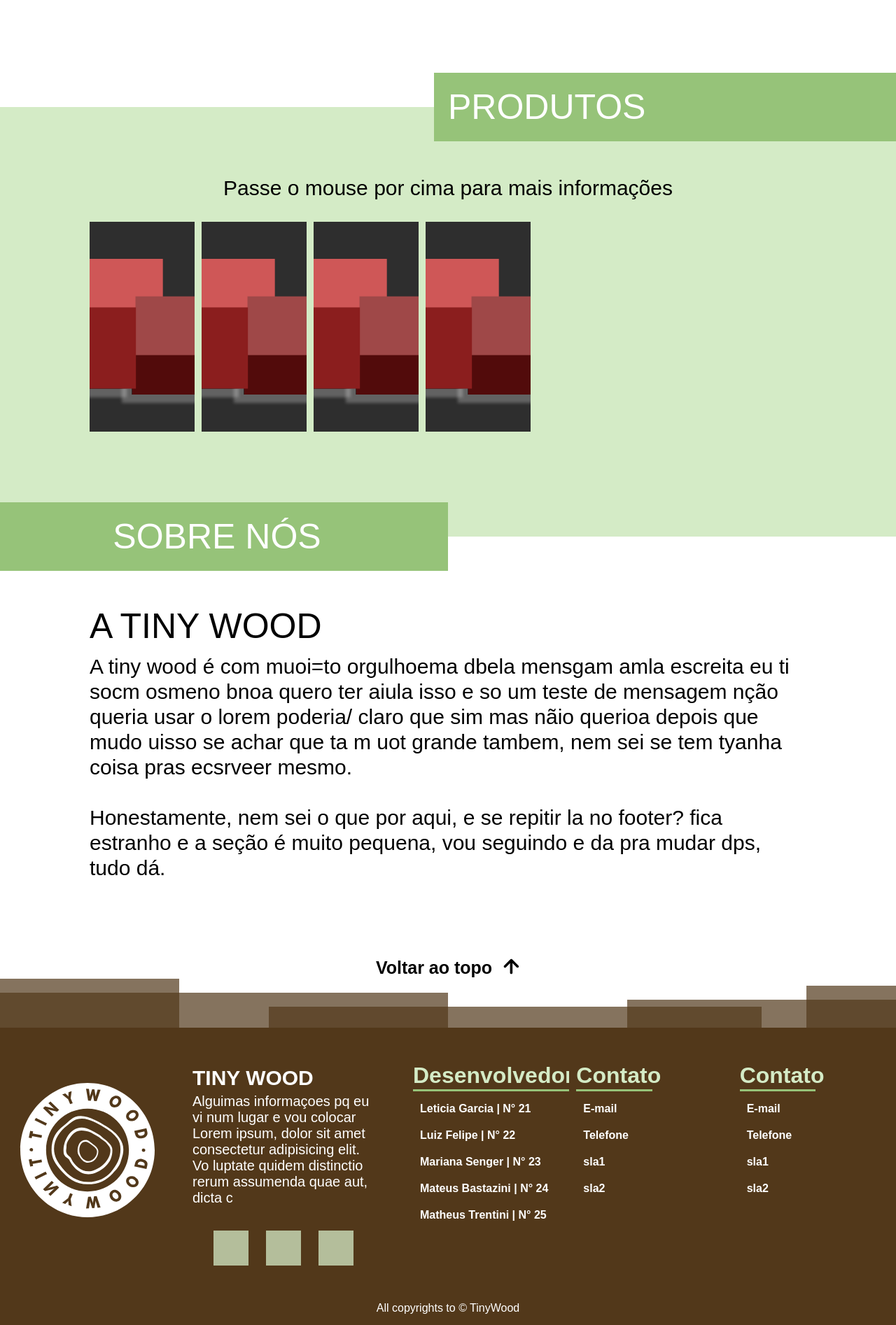
After one commit to MBastazini/E-Commerce, a PHP site: page /index.php in a window 1280 px wide. The commit adds this page. Shown: the part 2301-4195 px from the top of the page at 70% size. Run offline with PHP 8.4, Linux system fonts and the light colour scheme; data that the repository does not hold is empty; some libraries are stand-ins or nearby versions; some web fonts are replaced.

Commit message:
Mudanças simples + index.php

```diff
--- a/PHP/cadastro.php
+++ b/PHP/cadastro.php
@@ -34,6 +34,7 @@
     }
     else{
 
+        /*
 // Obter senha
 $senha = 'user-input-pass';
 
@@ -47,9 +48,7 @@ if(!$uppercase || !$lowercase || !$number || !$specialChars || strlen($password)
     echo 'Password should be at least 8 characters in length and should include at least one upper case letter, one number, and one special character.';
 }else{
     echo 'Strong password.';
-}
-
-//codigo mateus
+} */
 
 
         if($senha == $csenha){
--- a/index.css
+++ b/index.css
@@ -256,6 +256,7 @@ a{
     background-color: white;
     border-radius: 5px;
     color: black;
+    white-space: nowrap;
 }
 
 .nav_logo{
@@ -458,8 +459,11 @@ a{
 .tela_scroll_down.up h1{
     font-size: 25px;
 }
+/* Já ta colocado em todos os footer, eu posso até
+trocar pra classe roda180 que faz a exata mesma coisa, mas só
+consumiria mais linhas (menos de CSS, porem mais de HTML.)*/
 .tela_scroll_down.up img{
-    transform: rotate(180deg);
+    rotate: 180deg;
 }
 
 .tela_scroll_down img{
@@ -2199,6 +2203,9 @@ a{
         display: flex;
         align-items: center;
     }
+    .roda180{
+        rotate: 180deg;
+    }
     #pg_info .seta{
         height: 450px;
         width: 70px;
@@ -2207,7 +2214,7 @@ a{
         align-items: center;
         justify-content: center;
         transition: 0.5s;
-        border-radius: 10px;
+        border-radius: 0 10px 10px 0px;
     }
     #pg_info .seta:hover{
         transform: scale(1.05);
--- /dev/null
+++ b/index.php
@@ -0,0 +1,411 @@
+<!DOCTYPE html>
+<html lang="pt-BR">
+<head>
+    <meta charset="UTF-8">
+    <meta http-equiv="X-UA-Compatible" content="IE=edge">
+    <meta name="viewport" content="width=device-width, initial-scale=1.0">
+    <link rel="stylesheet" type="text/css" href="index.css">
+    <link rel="icon" type="image/x-icon" href="Icones/logo-bola-verde.svg">
+    <title>Tiny Wood</title>
+</head>
+<body>
+    <script src="JS/home.js" defer></script>
+    <script src="JS/index.js" defer></script>
+
+    <div class="nav_nav nav_sobe container">
+        <div class="nav_fundo nf_fixo"></div>
+        <a href="index.html"><img src="Icones/logo-verde.svg" class="nav_logo" alt="Logo TINYWOOD"></a>
+
+
+        <div class="nav_div_pesquisa">
+                <div class="nav_pesquisa">
+                    <img src="Icones/pesquisa_cinza.svg" class="nav_icon">
+                    <input type="text" placeholder="Pesquisar...">
+                </div>
+                <div class="nav_p_resultados">
+
+                <?php
+                    ini_set ( 'display_errors' , 1);
+                    error_reporting (E_ALL);
+
+                    include("PHP/caixa.php");
+
+
+                    $conn = coneccao();
+                    $sql = "select * from tbl_produto";
+                    $produtos = $conn->query($sql);
+                    $a = 1;
+                    while ($produto = $produtos->fetch())
+                    {
+                        echo "<a href='produtos.html#".$produto['cod_produto']."'>";
+                        echo "<div>";
+                        echo "<p>".$produto['nome']."</p>";
+                        echo "</div>";
+                        echo "</a>";
+                    }
+
+                ?>
+                    <a href="produtos.html#1">
+                        <div>
+                            <p>Chaveiro Engines</p>
+                        </div>
+                    </a>
+                    <a href="produtos.html#2">
+                        <div>
+                            <p>Chaveiro Lampada</p>
+                        </div>
+                    </a>
+                    <a href="produtos.html#3">
+                        <div>
+                            <p>Chaveiro CPU</p>
+                        </div>
+                    </a>
+                    <a href="produtos.html#4">
+                        <div>
+                            <p>Chaveiro CTI</p>
+                        </div>
+                    </a>
+                </div>
+        </div>
+
+        <img src="Icones/menu-hamburguer.svg" class="nav_tres_risco" alt="Mais opções">
+        <div class="nav_elementos">
+            <div class="nav_risco"></div>
+
+            <div class="nav_home" id="nav_botao_ativo">
+                <img class="nav_icon" src="Icones/home_branco.svg">
+                <p>HOME</p>
+            </div>
+            <a href="produtos.html">
+                <div class="nav_produtos">
+                    <img class="nav_icon" src="Icones/shopping_preto.svg">
+                    <p>PRODUTOS</p>
+                </div>
+            <a href="sobre.html">
+                <div class="nav_sobre">
+                    <img class="nav_icon" src="Icones/sobre_preto.svg">
+                    <p>SOBRE</p>
+                </div>
+            </a>
+
+            <a href="carrinho.html">
+                <div class="nav_info_lateral">
+                    <img class="nav_icon2" src="Icones/carrinho_preto.svg">
+                    <p>CARRINHO</p>
+                </div>
+            </a>
+            <a href="PHP/usuario.php">
+                <div class="nav_info_lateral">
+                    <img class="nav_icon2" src="Icones/login_preto.svg">
+                    <p>LOGIN</p>
+                </div>
+            </a>
+        </div>
+
+    </div>
+    <section id="telaInicio">
+        <div class="tela_inicial_flex">
+            <div class="tela_inicial container">
+                <div class="texto_inicial">
+                    <h1>ARE YOU</h1>
+                    <div class="tela_madeira">
+                        <div class="tela_verde_esquerda">
+                        </div>
+                        <h1 class="hidden">_</h1>
+                    </div>
+                    <h1>IN?</h1>
+                    <p>Chaveiros feitos de madeira canadense 100% natural, processados
+                        por um cortador a laser, pequenininhos para qualquer situação!
+                        'bonitinhos e baratinhos'
+                    </p>
+                    <a href="produtos.html">
+                        <div class="tela_botao">
+                            <p>GARANTA O SEU!</p>
+                        </div>
+                    </a>
+                    <img src="Icones/quadrados.png" class="tela_inicial_img2" alt="Imagem dos produtos">
+                </div>
+                <img src="Icones/quadrados.png" class="tela_inicial_img" alt="Imagem dos produtos">
+            </div>
+        </div>
+        <div class="tela_scroll_down">
+        <a href="#infos" class="a">
+            <h1>Scrolle para mais</h1>
+            <img src="Icones/arrow.svg">
+        </a>
+        </div>
+    </section>
+    <section id="infos">
+        <div class="infos_c">
+            <div class="info_bolinhas">
+                <div id="bola_ativa"></div>
+                <div style="order: 1;"></div>
+                <div></div>
+            </div>
+            <div class="info01_container hidden">
+                <div class="info01_1 inf1_e">
+                    <img src="Icones/quadrado.svg" alt="Imagem01">
+                    <div class="info01_1_div">
+                        <h1>Ola</h1>
+                        <p>Lorem ipstus neque eius
+                        quae vitae exercitationem sapiente saepe quis!</p>
+                    </div>
+                </div>
+                <div class="info01_1 inf1_c">
+                    <img src="Icones/quadrados.png" alt="Imagem02">
+                    <div class="info01_1_div">
+                        <h1>Tudo bem?</h1>
+                        <p>Lorem!</p>
+                    </div>
+                </div>
+                <div class="info01_1 inf1_d">
+                    <img src="Icones/quadrado.svg" alt="Imagem03">
+                    <div class="info01_1_div">
+                        <h1>Que bom</h1>
+                        <p>Lorem ipsum, dolor sit amet consectetur
+                        adipisicing elit. Aperiam libero culpa,
+                        quas, dolorum quod iusto doloremque architecto eaque,
+                        autem id asperiores delectus neque eius
+                        quae vitae exercitationem sapiente saepe quis!</p>
+                    </div>
+                </div>
+            </div>
+        </div>
+
+        <div class="info_video container">
+            <div id="risco"></div>
+            <div class="video_texto">
+                <h1>Video</h1>
+                <p>
+                    (pensar em uma frase melhor)
+                    <br>
+
+                    Lorem ipsum, dolor sit amet consectetur adipisicing elit.
+                </p>
+                <p><br>Talvez eu deixe isso menor, se não houver texto
+                    suficiente pra ocupar tudo.<br>
+                    - adeus requiem
+                </p>
+            </div>
+            <div class="video_v">
+                <iframe width="560" height="315" src="https://www.youtube.com/embed/jWOetWUeAts?si=M14RkQutcYtTMVAM"
+                title="YouTube video player"
+                frameborder="0"
+                allow="accelerometer; autoplay; clipboard-write; encrypted-media; gyroscope; picture-in-picture; web-share"
+                allowfullscreen></iframe>
+            </div>
+
+        </div>
+    </section>
+
+    <section class="produtos">
+        <div class="titulo t_esquerda hidden">
+            <p>PRODUTOS</p>
+        </div>
+        <div class="area_produtos container">
+            <p>Passe o mouse por cima para mais informações</p>
+            <div class="produtos_container hidden">
+                <div class="produto">
+                    <div class="produto_info">
+                        <div class="produto_texto">
+                            <p>R$ 10,99</p>
+                            <h1>Chaveiro Engines</h1>
+
+                        </div>
+                        <div class="produto_botao">
+                            <a href="#">
+                                <div>
+                                    <img src="Icones/shopping_branco.svg" alt="Carrinho de compras">
+                                    <p>Comprar</p>
+                                </div>
+                            </a>
+                            <a href="#">
+                                <div>
+                                    <img src="Icones/carrinho_branco.svg" alt="Carrinho de compras">
+                                    <p>+ Carrinho</p>
+                                </div>
+                            </a>
+                            <a href="produtos.html#1">
+                                <div>
+                                    <img src="Icones/sobre_branco.svg" alt="Carrinho de compras">
+                                    <p>Ver mais</p>
+                                </div>
+                            </a>
+                        </div>
+
+                    </div>
+                </div>
+                <div class="produto">
+                    <div class="produto_info">
+                        <div class="produto_texto">
+                            <p>R$ 10,99</p>
+                            <h1>Chaveiro Lampada</h1>
+
+                        </div>
+                        <div class="produto_botao">
+                            <a href="#">
+                                <div>
+                                    <img src="Icones/shopping_branco.svg" alt="Carrinho de compras">
+                                    <p>Comprar</p>
+                                </div>
+                            </a>
+                            <a href="#">
+                                <div>
+                                    <img src="Icones/carrinho_branco.svg" alt="Carrinho de compras">
+                                    <p>+ Carrinho</p>
+                                </div>
+                            </a>
+                            <a href="produtos.html#2">
+                                <div>
+                                    <img src="Icones/sobre_branco.svg" alt="Carrinho de compras">
+                                    <p>Ver mais</p>
+                                </div>
+                            </a>
+                        </div>
+
+                    </div>
+                </div>
+                <div class="produto">
+                    <div class="produto_info">
+                        <div class="produto_texto">
+                            <p>R$ 10,99</p>
+                            <h1>Chaveiro CPU</h1>
+
+                        </div>
+                        <div class="produto_botao">
+                            <a href="#">
+                                <div>
+                                    <img src="Icones/shopping_branco.svg" alt="Carrinho de compras">
+                                    <p>Comprar</p>
+                                </div>
+                            </a>
+                            <a href="#">
+                                <div>
+                                    <img src="Icones/carrinho_branco.svg" alt="Carrinho de compras">
+                                    <p>+ Carrinho</p>
+                                </div>
+                            </a>
+                            <a href="produtos.html#3">
+                                <div>
+                                    <img src="Icones/sobre_branco.svg" alt="Carrinho de compras">
+                                    <p>Ver mais</p>
+                                </div>
+                            </a>
+                        </div>
+
+                    </div>
+                </div>
+                <div class="produto">
+                    <div class="produto_info">
+                        <div class="produto_texto">
+                            <p>R$ 10,99</p>
+                            <h1>Chaveiro CTI</h1>
+
+                        </div>
+                        <div class="produto_botao">
+                            <a href="produtos.html#4">
+                                <div>
+                                    <img src="Icones/shopping_branco.svg" alt="Carrinho de compras">
+                                    <p>Comprar</p>
+                                </div>
+                            </a>
+                            <a href="#">
+                                <div>
+                                    <img src="Icones/carrinho_branco.svg" alt="Carrinho de compras">
+                                    <p>+ Carrinho</p>
+                                </div>
+                            </a>
+                            <a href="produtos.html#4">
+                                <div>
+                                    <img src="Icones/sobre_branco.svg" alt="Carrinho de compras">
+                                    <p>Ver mais</p>
+                                </div>
+                            </a>
+                        </div>
+
+                    </div>
+                </div>
+
+
+
+
+
+                <span id="produto_padding"></span>
+            </div>
+        </div>
+    </section>
+    <section class="ler_mais">
+        <div class="titulo t_direita">
+            <p>SOBRE NÓS</p>
+        </div>
+        <div class="sobre container">
+            <h1>A TINY WOOD</h1>
+            <p>A tiny wood é com muoi=to orgulhoema dbela mensgam amla escreita eu ti socm osmeno bnoa quero ter aiula
+                isso e so um teste de mensagem nção queria usar o lorem poderia/ claro que sim mas nãio querioa
+                depois que mudo uisso se achar que ta m uot grande tambem, nem sei se tem tyanha coisa pras ecsrveer mesmo.
+                <br><br>
+                Honestamente, nem sei o que por aqui, e se repitir la no footer? fica estranho e a seção é
+                muito pequena, vou seguindo e da pra mudar dps, tudo dá.
+            </p>
+        </div>
+    </section>
+    <footer>
+        <div class="tela_scroll_down up">
+            <a href="#telaInicio" class="a">
+                <h1>Voltar ao topo</h1>
+                <img src="Icones/arrow.svg">
+            </a>
+        </div>
+        <div id="f_1"></div>
+        <div id="f_2"></div>
+        <div id="f_3"></div>
+        <div id="f_4"></div>
+        <div id="f_5"></div>
+
+        <div class="footer_logo">
+            <img src="Icones/logo-bola-branco.svg" alt="Logo da Tiny Wood">
+            <div class="footer_logo_info">
+                <h1>TINY WOOD</h1>
+                <p>Alguimas informaçoes pq eu vi num lugar e
+                    vou colocar
+                Lorem ipsum, dolor sit amet consectetur adipisicing elit. Vo
+                luptate quidem distinctio rerum assumenda quae aut, dicta c</p>
+                <div class="footer_logo_info_mais">
+                    <div class="footer_logo_info_mais_botao" value="1"></div>
+                    <div class="footer_logo_info_mais_botao" value="2"></div>
+                    <div class="footer_logo_info_mais_botao" value="3"></div>
+
+                </div>
+            </div>
+        </div>
+
+        <div class="copyright">
+            <p>All copyrights to &copy; TinyWood</p>
+        </div>
+        <div class="footer_info">
+            <div class="footer_div">
+                <h1>Desenvolvedores</h1>
+                <a href="sobre.html#leticia"><p>Leticia Garcia | N° 21</p></a>
+                <a href="sobre.html#luiz"><p>Luiz Felipe | N° 22</p></a>
+                <a href="sobre.html#mariana"><p>Mariana Senger | N° 23</p></a>
+                <a href="sobre.html#mateus"><p>Mateus Bastazini | N° 24</p></a>
+                <a href="sobre.html#matheus"><p>Matheus Trentini | N° 25</p></a>
+            </div>
+            <div class="footer_div">
+                <h1>Contato</h1>
+                <a><p>E-mail</p></a>
+                <a><p>Telefone</p></a>
+                <a><p>sla1</p></a>
+                <a><p>sla2</p></a>
+            </div>
+            <div class="footer_div">
+                <h1>Contato</h1>
+                <a><p>E-mail</p></a>
+                <a><p>Telefone</p></a>
+                <a><p>sla1</p></a>
+                <a><p>sla2</p></a>
+            </div>
+        </div>
+    </footer>
+</body>
+</html>
--- a/produtos.html
+++ b/produtos.html
@@ -222,8 +222,8 @@
         <div id="pg_info">
             <h1>CHAVEIRO CARRARO</h1>
             <div class="div_img_grande">
-                <div class="seta" onclick="mudaImg(1)">
-                    <img src="Icones/Seta-img.svg" style="rotate: 180deg">
+                <div class="seta roda180" onclick="mudaImg(1)">
+                    <img src="Icones/Seta-img.svg">
                 </div>
 
                 <img src="Imagens/Produtos/1/produto1.png" id="img_grande">
```
Also changed, not shown: Icones/User-branco.svg (added), Icones/User-preto.svg (added).
